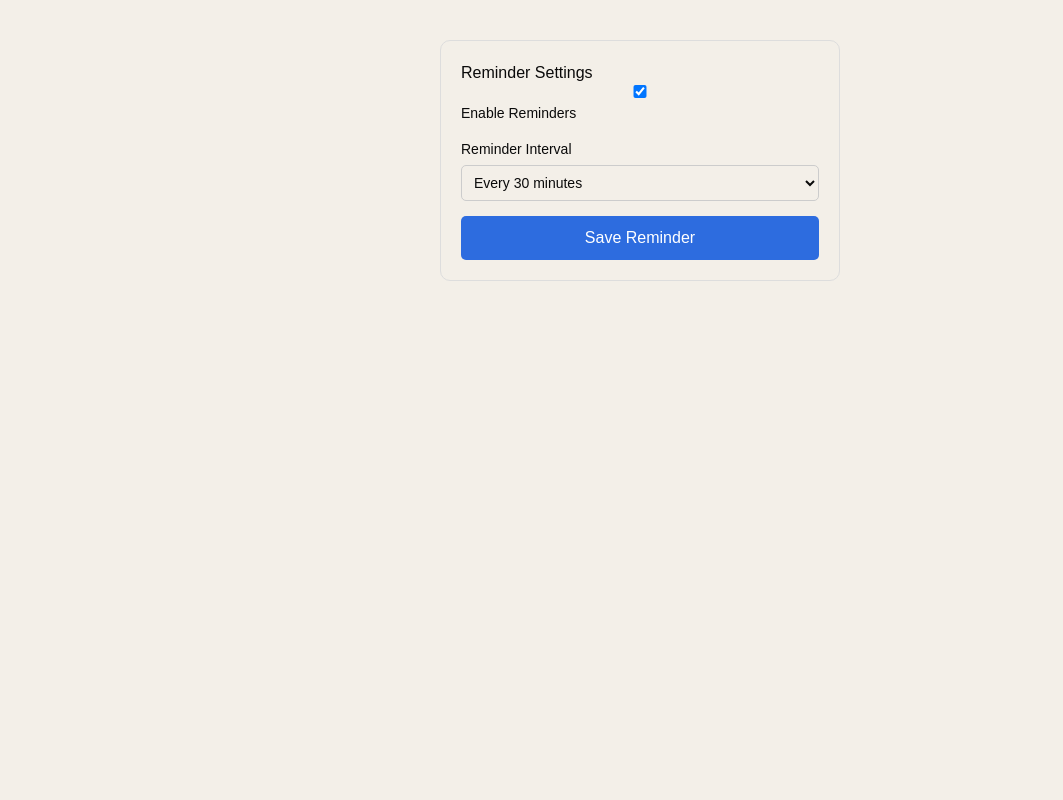
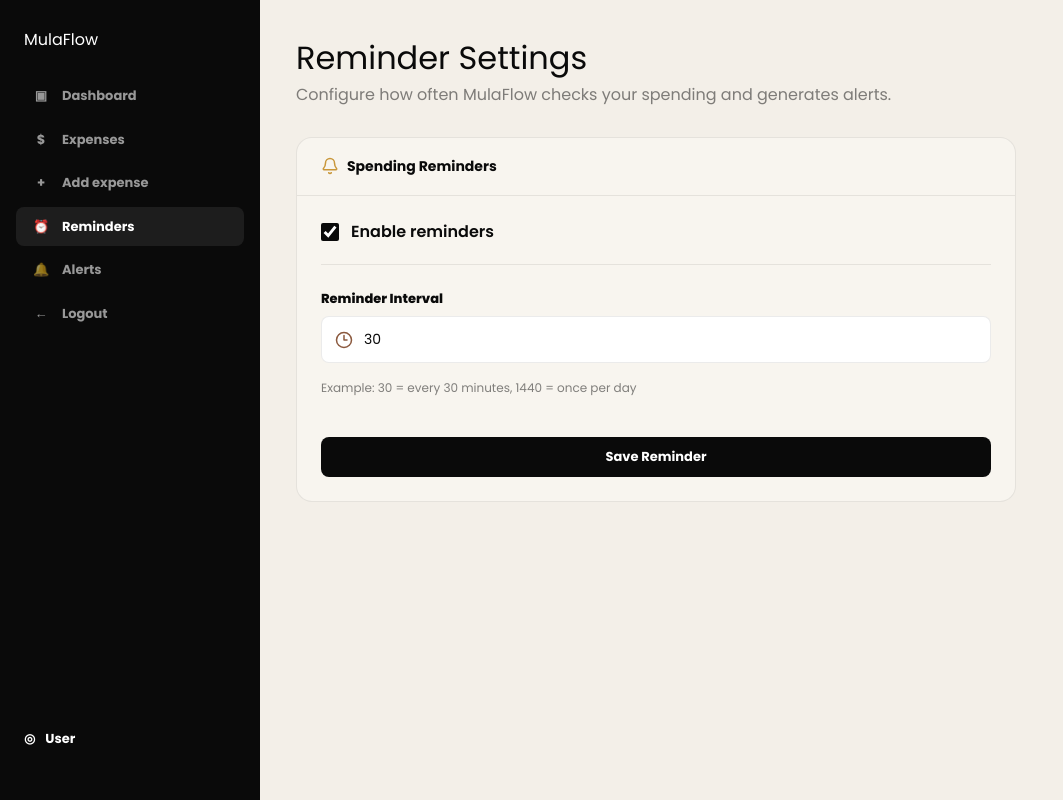
Before and after one commit to Ishoula/MulaFlow, a React (Vite) app: page /reminders/new in a window 1280 px wide. Shown: the whole page, without its empty margins (0-1063 px from the left). Built offline with nearby package versions, Linux system fonts and the light colour scheme; sample sign-in values are in the browser's storage.

Commit message:
Debugged reminders

```diff
--- a/package.json
+++ b/package.json
@@ -13,6 +13,7 @@
     "@tailwindcss/vite": "^4.3.0",
     "axios": "^1.16.1",
     "dotenv": "^17.4.2",
+    "lucide-react": "^1.17.0",
     "react": "^19.2.6",
     "react-dom": "^19.2.6",
     "react-router-dom": "^7.15.0",
--- a/src/index.css
+++ b/src/index.css
@@ -950,6 +950,290 @@ body {
   justify-content: space-between;
 }
 
+/* ── Alerts Page ───────────────────────────────────── */
+
+.alerts-page {
+  display: grid;
+  gap: 24px;
+}
+
+.alerts-header {
+  display: flex;
+  justify-content: space-between;
+  align-items: center;
+  gap: 20px;
+}
+
+.alerts-header-left {
+  display: flex;
+  flex-direction: column;
+  gap: 8px;
+}
+
+.alerts-title {
+  display: flex;
+  align-items: center;
+  gap: 12px;
+}
+
+.alerts-title svg {
+  color: var(--gold);
+}
+
+.alerts-title h1 {
+  margin: 0;
+  font-size: 32px;
+  line-height: 1;
+}
+
+.alerts-count {
+  display: inline-flex;
+  align-items: center;
+  justify-content: center;
+  min-width: 24px;
+  height: 24px;
+  border-radius: 999px;
+  background: var(--gold);
+  color: white;
+  font-size: 12px;
+  font-weight: 700;
+}
+
+.alerts-subtitle {
+  margin: 0;
+  color: var(--ink-muted);
+  font-size: 14px;
+}
+
+.alerts-grid {
+  display: grid;
+  grid-template-columns: repeat(
+    auto-fill,
+    minmax(420px, 1fr)
+  );
+  gap: 20px;
+}
+
+.alert-card {
+  position: relative;
+  padding: 22px;
+  min-height: 200px;
+  display: flex;
+  flex-direction: column;
+}
+
+.alert-card:hover {
+  transform: translateY(-3px);
+}
+
+.alert-unread::before {
+  content: "";
+  position: absolute;
+  top: 18px;
+  right: 18px;
+  width: 10px;
+  height: 10px;
+  border-radius: 50%;
+  background: var(--gold);
+}
+
+.alert-read {
+  opacity: 0.8;
+}
+
+.alert-meta {
+  display: flex;
+  justify-content: space-between;
+  align-items: center;
+  margin-bottom: 14px;
+}
+
+.alert-status {
+  display: inline-flex;
+  align-items: center;
+  gap: 6px;
+  font-size: 12px;
+  font-weight: 700;
+}
+
+.alert-unread .alert-status {
+  color: var(--gold);
+}
+
+.alert-read .alert-status {
+  color: var(--ink-muted);
+}
+
+.alert-date {
+  color: var(--ink-muted);
+  font-size: 12px;
+  font-weight: 600;
+}
+
+.alert-message {
+  margin: 0;
+  font-size: 16px;
+  font-weight: 700;
+  line-height: 1.5;
+  flex: 1;
+}
+
+.alert-stats {
+  display: flex;
+  gap: 20px;
+  margin: 18px 0;
+}
+
+.alert-stat {
+  display: flex;
+  align-items: center;
+  gap: 10px;
+}
+
+.alert-stat svg {
+  color: var(--brown);
+}
+
+.alert-stat span {
+  color: var(--ink-muted);
+  font-size: 12px;
+}
+
+.alert-stat strong {
+  font-size: 14px;
+  font-weight: 800;
+}
+
+.alert-card .mf-btn {
+  align-self: flex-start;
+  margin-top: auto;
+}
+
+.alerts-empty {
+  padding: 60px 24px;
+  text-align: center;
+}
+
+.alerts-empty svg {
+  color: var(--gold);
+  margin-bottom: 16px;
+}
+
+.alerts-empty h3 {
+  margin: 0 0 10px;
+}
+
+.alerts-empty p {
+  margin: 0;
+  color: var(--ink-muted);
+}
+
+.alerts-error {
+  display: flex;
+  align-items: center;
+  gap: 8px;
+  color: #b91c1c;
+  font-weight: 700;
+}
+
+@media (max-width: 900px) {
+  .alerts-grid {
+    grid-template-columns: 1fr;
+  }
+}
+
+@media (max-width: 760px) {
+  .alerts-header {
+    flex-direction: column;
+    align-items: flex-start;
+  }
+
+  .alerts-title h1 {
+    font-size: 28px;
+  }
+}
+
+/* ── Reminder Page ─────────────────────────────── */
+
+.reminder-page {
+  max-width: 720px;
+}
+
+.reminder-panel {
+  overflow: visible;
+}
+
+.reminder-header {
+  display: flex;
+  align-items: center;
+  gap: 8px;
+}
+
+.reminder-header svg {
+  color: var(--gold);
+}
+
+.reminder-form {
+  padding: 24px;
+  display: grid;
+  gap: 24px;
+}
+
+.reminder-toggle {
+  padding-bottom: 20px;
+  border-bottom: 1px solid var(--border);
+}
+
+.reminder-checkbox {
+  display: flex;
+  align-items: center;
+  gap: 12px;
+  cursor: pointer;
+  font-weight: 600;
+}
+
+.reminder-checkbox input {
+  width: 18px;
+  height: 18px;
+  accent-color: var(--ink);
+}
+
+.reminder-input-wrap {
+  position: relative;
+}
+
+.reminder-input-wrap svg {
+  position: absolute;
+  left: 14px;
+  top: 50%;
+  transform: translateY(-50%);
+  color: var(--brown);
+}
+
+.reminder-input-wrap .mf-input {
+  padding-left: 42px;
+}
+
+.reminder-help {
+  display: block;
+  margin-top: 8px;
+  color: var(--ink-muted);
+  font-size: 12px;
+}
+
+.reminder-message {
+  display: flex;
+  align-items: center;
+  gap: 8px;
+  color: #15803d;
+  font-size: 14px;
+  font-weight: 600;
+}
+
+.reminder-message svg {
+  flex-shrink: 0;
+}
+
 /* ── Scrollbar ─────────────────────────────────────── */
 ::-webkit-scrollbar { width: 6px; height: 6px; }
 ::-webkit-scrollbar-track { background: transparent; }
--- a/src/pages/AddReminder.jsx
+++ b/src/pages/AddReminder.jsx
@@ -1,5 +1,11 @@
 import React, { useState } from "react";
+import {
+  Bell,
+  Clock3,
+  CheckCircle2,
+} from "lucide-react";
 import { setReminder } from "../api/reminder";
+import DashboardLayout from "@/components/DashboardLayout";
 
 function AddReminder() {
   const [enabled, setEnabled] = useState(true);
@@ -14,99 +20,108 @@ function AddReminder() {
     setMessage("");
 
     try {
-      const res = await setReminder(enabled, interval);
-      setMessage("Reminder saved successfully ✅");
-      console.log(res);
+      await setReminder(enabled, interval);
+
+      setMessage(
+        "Reminder settings saved successfully."
+      );
     } catch (err) {
-      setMessage("Failed to save reminder ❌");
-      window.alert("Error: " + (err.message || "Unknown error"));
       console.error(err);
+
+      setMessage(
+        "Failed to save reminder settings."
+      );
     } finally {
       setLoading(false);
     }
   };
 
   return (
-    <div style={styles.container}>
-      <h2>Reminder Settings</h2>
+    <DashboardLayout>
+      <div className="reminder-page">
+        <div className="page-header">
+          <div>
+            <h1>Reminder Settings</h1>
+            <p>
+              Configure how often MulaFlow checks
+              your spending and generates alerts.
+            </p>
+          </div>
+        </div>
 
-      <form onSubmit={handleSubmit} style={styles.form}>
+        <div className="panel reminder-panel">
+          <div className="panel-header">
+            <span className="reminder-header">
+              <Bell size={18} />
+              Spending Reminders
+            </span>
+          </div>
 
-        {/* ENABLE TOGGLE */}
-        <label style={styles.label}>
+          <form
+            onSubmit={handleSubmit}
+            className="reminder-form"
+          >
+            <div className="reminder-toggle">
+              <label className="reminder-checkbox">
                 <input
                   type="checkbox"
                   checked={enabled}
-            onChange={(e) => setEnabled(e.target.checked)}
+                  onChange={(e) =>
+                    setEnabled(e.target.checked)
+                  }
                 />
-          Enable Reminders
+
+                <span>Enable reminders</span>
               </label>
+            </div>
 
-        {/* INTERVAL SELECT */}
-        <label style={styles.label}>
-          Reminder Interval
-          <select
+            <div className="auth-field">
+              <span>Reminder Interval</span>
+
+              <div className="reminder-input-wrap">
+                <Clock3 size={18} />
+
+                <input
+                  type="number"
+                  min="1"
                   value={interval}
-            onChange={(e) => setInterval(Number(e.target.value))}
-            style={styles.select}
+                  onChange={(e) =>
+                    setInterval(
+                      Number(e.target.value)
+                    )
+                  }
+                  className="mf-input"
+                  placeholder="Enter minutes"
+                />
+              </div>
+
+              <small className="reminder-help">
+                Example: 30 = every 30 minutes,
+                1440 = once per day
+              </small>
+            </div>
+
+            <button
+              type="submit"
+              disabled={loading}
+              className="mf-btn mf-btn-primary"
             >
-            <option value={1}>Every 1 minute</option>
-            <option value={15}>Every 15 minutes</option>
-            <option value={30}>Every 30 minutes</option>
-            <option value={60}>Every 1 hour</option>
-            <option value={1440}>Every 1 day</option>
-          </select>
-        </label>
-
-        {/* SUBMIT BUTTON */}
-        <button style={styles.button} disabled={loading}>
-          {loading ? "Saving..." : "Save Reminder"}
+              {loading
+                ? "Saving..."
+                : "Save Reminder"}
             </button>
 
-        {/* MESSAGE */}
-        {message && <p style={styles.message}>{message}</p>}
+            {message && (
+              <div className="reminder-message">
+                <CheckCircle2 size={16} />
+                {message}
+              </div>
+            )}
           </form>
         </div>
+      </div>
+    </DashboardLayout>
   );
 }
 
 export default AddReminder;
-
-const styles = {
-  container: {
-    maxWidth: "400px",
-    margin: "40px auto",
-    padding: "20px",
-    border: "1px solid #ddd",
-    borderRadius: "10px",
-    fontFamily: "Arial",
-  },
-  form: {
-    display: "flex",
-    flexDirection: "column",
-    gap: "15px",
-  },
-  label: {
-    display: "flex",
-    flexDirection: "column",
-    gap: "5px",
-    fontSize: "14px",
-  },
-  select: {
-    padding: "8px",
-    borderRadius: "5px",
-    border: "1px solid #ccc",
-  },
-  button: {
-    padding: "10px",
-    backgroundColor: "#2d6cdf",
-    color: "white",
-    border: "none",
-    borderRadius: "5px",
-    cursor: "pointer",
-  },
-  message: {
-    fontSize: "14px",
-    color: "green",
-  },
-};
--- a/src/pages/AlertsPage.jsx
+++ b/src/pages/AlertsPage.jsx
@@ -1,5 +1,19 @@
 import React, { useEffect, useState } from "react";
-import { getDueReminders } from "../api/reminder";
+import {
+  Bell,
+  BellRing,
+  RefreshCw,
+  CheckCircle2,
+  CircleAlert,
+  CalendarDays,
+  Wallet,
+} from "lucide-react";
+import DashboardLayout from "@/components/DashboardLayout";
+
+import {
+  getReminders,
+  markReminderAsRead,
+} from "../api/reminder";
 
 const AlertsPage = () => {
   const [alerts, setAlerts] = useState([]);
@@ -11,7 +25,7 @@ const AlertsPage = () => {
       setLoading(true);
       setError("");
 
-      const data = await getDueReminders();
+      const data = await getReminders();
       setAlerts(data);
     } catch (err) {
       console.error(err);
@@ -21,52 +35,145 @@ const AlertsPage = () => {
     }
   };
 
+  const handleMarkAsRead = async (id) => {
+    try {
+      await markReminderAsRead(id);
+
+      setAlerts((prev) =>
+        prev.map((alert) =>
+          alert.id === id
+            ? { ...alert, readStatus: true }
+            : alert
+        )
+      );
+    } catch (err) {
+      console.error(err);
+    }
+  };
+
   useEffect(() => {
     fetchAlerts();
   }, []);
 
   if (loading) {
-    return <div style={{ padding: "20px" }}>Loading alerts...</div>;
+    return (
+      <div className="empty-state">
+        Loading alerts...
+      </div>
+    );
   }
 
   if (error) {
-    return <div style={{ padding: "20px", color: "red" }}>{error}</div>;
+    return (
+      <div className="alerts-error">
+        <CircleAlert size={18} />
+        {error}
+      </div>
+    );
   }
 
   return (
-    <div style={{ padding: "20px", maxWidth: "800px", margin: "0 auto" }}>
-      <h1>🔔 Alerts</h1>
-      <button onClick={fetchAlerts} style={{ marginBottom: "10px" }}>
-  🔄 Refresh
+    <DashboardLayout>
+      <div className="alerts-page">
+        <div className="alerts-header">
+          <div className="alerts-header-left">
+            <div className="alerts-title">
+              <Bell size={28} />
+
+              <h1>Alerts</h1>
+
+              <span className="alerts-count">
+                {
+                  alerts.filter(
+                    (alert) => !alert.readStatus
+                  ).length
+                }
+              </span>
+            </div>
+
+            <p className="alerts-subtitle">
+              Spending notifications and reminders
+            </p>
+          </div>
+
+          <button
+            className="mf-btn mf-btn-primary"
+            onClick={fetchAlerts}
+          >
+            <RefreshCw size={16} />
+            Refresh
           </button>
+        </div>
 
         {alerts.length === 0 ? (
-        <p>No alerts for now 🎉</p>
+          <div className="panel alerts-empty">
+            <CheckCircle2 size={48} />
+            <h3>No alerts available</h3>
+            <p>You're all caught up.</p>
+          </div>
         ) : (
-        alerts.map((alert, index) => (
+          <div className="alerts-grid">
+            {alerts.map((alert) => (
               <div
-            key={index}
-            style={{
-              border: "1px solid #ddd",
-              padding: "15px",
-              marginTop: "10px",
-              borderRadius: "8px",
-              background: "#fafafa",
-            }}
+                key={alert.id}
+                className={`panel alert-card ${alert.readStatus
+                    ? "alert-read"
+                    : "alert-unread"
+                  }`}
               >
-            <h3>{alert.message}</h3>
+                <div className="alert-meta">
+                  <span className="alert-status">
+                    {alert.readStatus ? (
+                      <>
+                        <CheckCircle2 size={14} />
+                        Read
+                      </>
+                    ) : (
+                      <>
+                        <BellRing size={14} />
+                        Unread
+                      </>
+                    )}
+                  </span>
 
-            <p style={{ margin: "5px 0", color: "#555" }}>
-              Email: {alert.email}
-            </p>
+                  <span className="alert-date">
+                    {alert.createdAt
+                      ? new Date(
+                        alert.createdAt
+                      ).toLocaleDateString()
+                      : "N/A"}
+                  </span>
+                </div>
 
-            <p style={{ margin: "5px 0", fontWeight: "bold" }}>
-              Monthly Total: {alert.monthlyTotal}
-            </p>
+                <h3 className="alert-message">
+                  {alert.message}
+                </h3>
+
+                <div className="alert-stats">
+                  <div className="alert-stat">
+                    <Wallet size={16} />
+                    <span>Monthly Total</span>
+                    <strong>{alert.monthlyTotal}</strong>
                   </div>
-        ))
+                </div>
+
+                {!alert.readStatus && (
+                  <button
+                    className="mf-btn mf-btn-primary"
+                    onClick={() =>
+                      handleMarkAsRead(alert.id)
+                    }
+                  >
+                    <CheckCircle2 size={16} />
+                    Mark as Read
+                  </button>
                 )}
               </div>
+            ))}
+          </div>
+        )}
+      </div>
+    </DashboardLayout>
   );
 };
 
```
Also changed, not shown: src/api/reminder.js (+51 -10 lines), src/pages/Dashboard.jsx (+12 -5 lines), 1 other file (tests, documents, lock files or other folders). Lines whose indentation alone changed are shown as unchanged.
